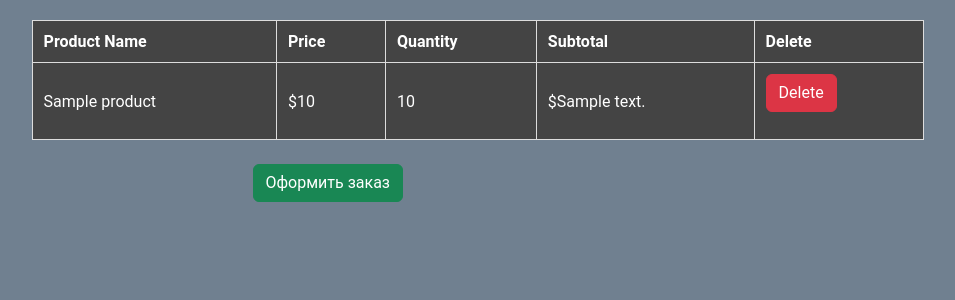
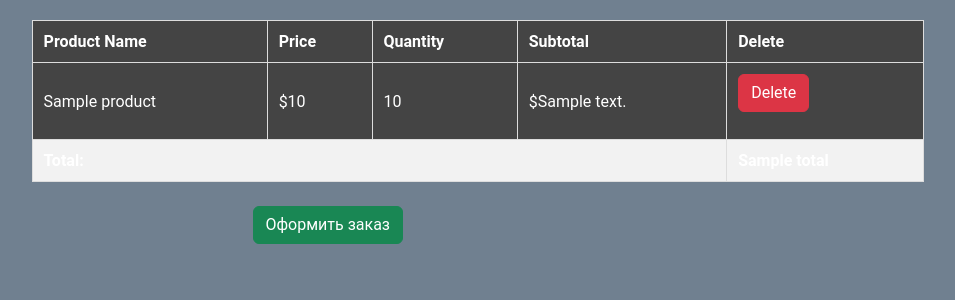
Before and after one commit to Sula19/homework_60_roziyev_sultan, a Django app: template core/webapp/templates/basket.html in a window 1280 px wide. Shown: the part 56-356 px from the top of the page, without its empty margins (162-1117 px from the left). Run offline with Django 4.2, Linux system fonts and the light colour scheme; the template is opened without the code that fills it: most values are stand-ins (such as "Sample title", 1, 10 or a date in 2020); some libraries are stand-ins or nearby versions.

Commit message:
Маловажное изменение

```diff
--- a/core/webapp/templates/basket.html
+++ b/core/webapp/templates/basket.html
@@ -26,19 +26,21 @@
                 </td>
             </tr>
             </tbody>
+            <tfoot>
+            <tr>
+                <td colspan="4">Total:</td>
+                {% for v in total.values %}
+                    <td>{{ total }}</td>
+                {% endfor %}
+            </tr>
+            </tfoot>
         {% endfor %}
-        {#        <tfoot>#}
-        {#                <tr>#}
-        {#                    <td colspan="4">Total:</td>#}
-        {#                    <td></td>#}
-        {#                </tr>#}
-        {#        </tfoot>#}
     </table><br>
     <form action="{% url 'order' %}" method="post">
-            <div class="row" style="justify-content: center">
-                <div class="col-5">
-                    {% include 'partial/partial_order.html' with button='Оформить заказ' %}
-                </div>
+        <div class="row" style="justify-content: center">
+            <div class="col-5">
+                {% include 'partial/partial_order.html' with button='Оформить заказ' %}
             </div>
-        </form>
+        </div>
+    </form>
 {% endblock %}
--- a/core/webapp/views/baskets_views.py
+++ b/core/webapp/views/baskets_views.py
@@ -1,8 +1,8 @@
 from django.views.generic import DeleteView, View, TemplateView
-
 from webapp.forms import OrderForm
 from webapp.models import Product, Basket
 from django.shortcuts import get_object_or_404, redirect, reverse
+from django.db.models import Sum, FloatField, IntegerField
 
 
 class AddToBasket(View):
@@ -35,6 +35,9 @@ class IndexBasket(TemplateView):
     def get_context_data(self, **kwargs):
         context = super().get_context_data(**kwargs)
         context['baskets'] = Basket.objects.all()
+        product = Product.objects.all()
+        for p in product:
+            context['total'] = Product.objects.aggregate(count=Sum(p.price))
         context['form'] = OrderForm
         return context
 
```
